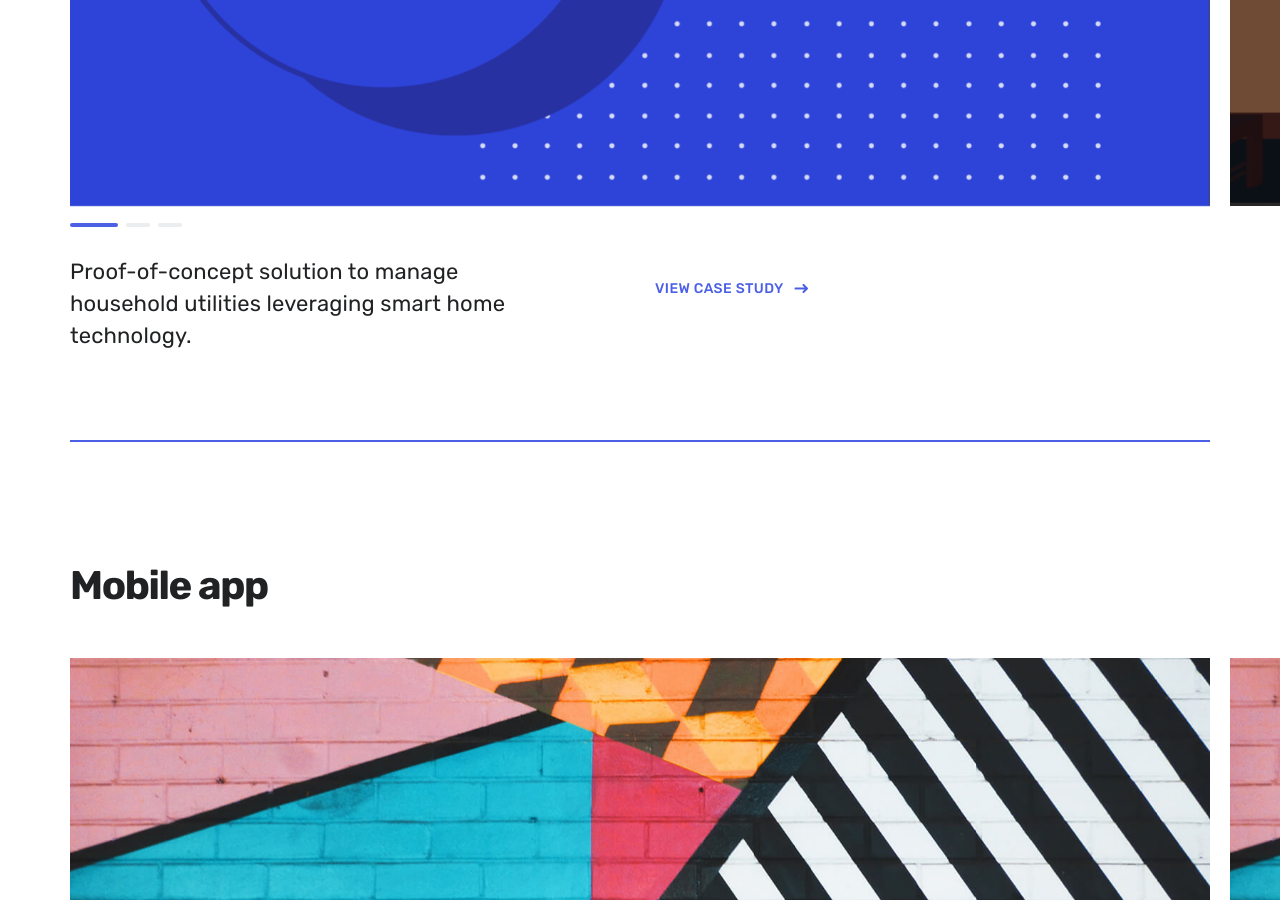
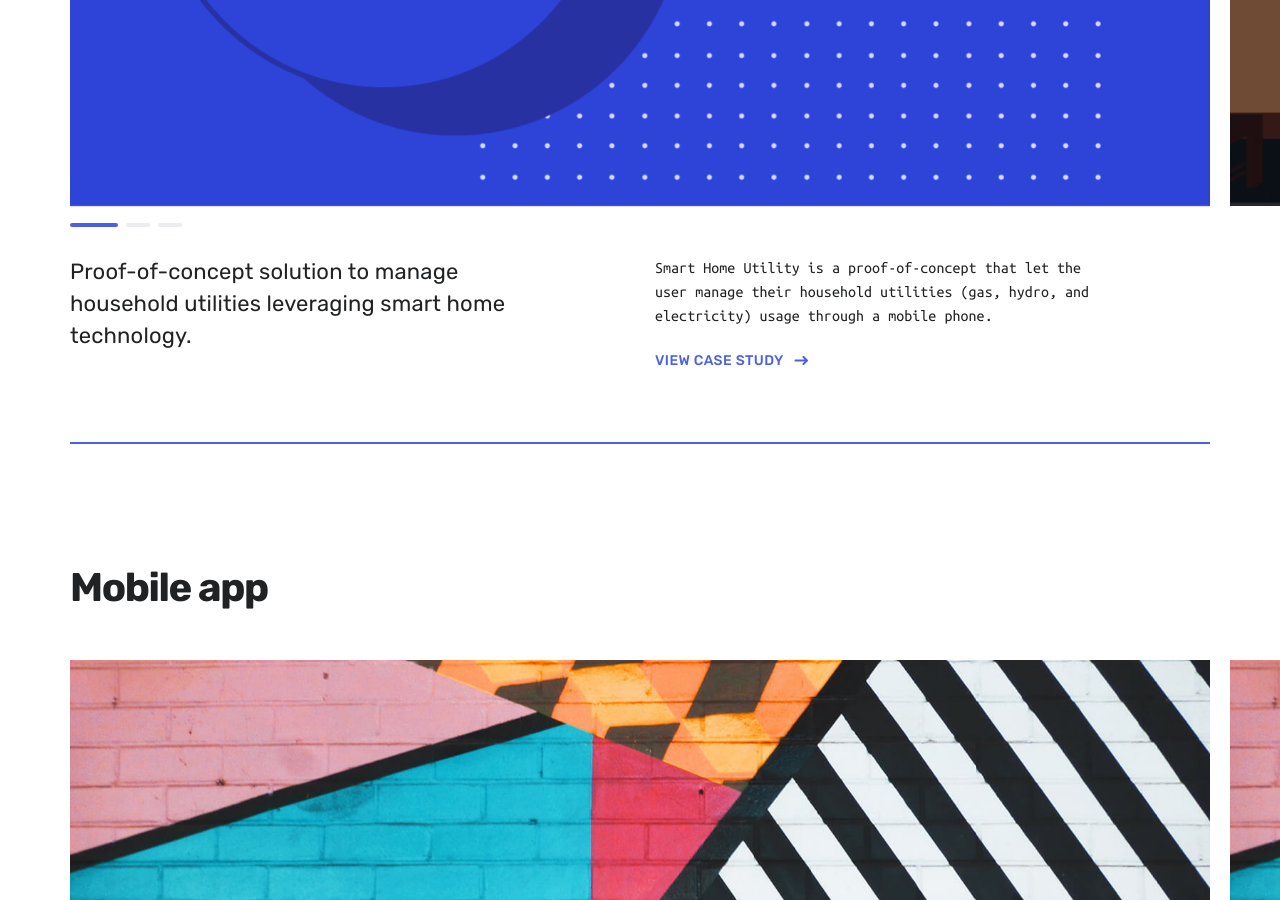
Before and after one commit to HoaTo001/David_portfolio, a Jekyll site: the page built from index.html, in a window 1280 px wide and 900 px high, scrolled down 2096 px. Built offline with Jekyll 4.4.1, drawn with Linux system fonts in a browser that asks for light colours; nearby versions of some CDN libraries.

Commit message:
Change MWP

```diff
--- a/_projects/2022-11-13-Smart-Home-Utility.md
+++ b/_projects/2022-11-13-Smart-Home-Utility.md
@@ -2,7 +2,7 @@
 title: Smart Home Utility
 subtitle: Proof-of-concept solution to manage household utilities leveraging smart home technology.
 date: 2022-11-13 00:00:00
-description:
+description: Smart Home Utility is a proof-of-concept that let the user manage their household utilities (gas, hydro, and electricity) usage through a mobile phone.
 featured_image: SHU-title.png
 accent_color: '#4C60E6'
 gallery_images:
@@ -12,7 +12,7 @@ gallery_images:
 ---
 **Technology used:** C#, Unity3D, AWS Serverless Architecture, Android Studio
 
-Smart Home Utility is a proof-of-concept that let the user manage their household utilities (gas, hydro, and electricity) usage through a mobile phone
+Smart Home Utility is a proof-of-concept that let the user manage their household utilities (gas, hydro, and electricity) usage through a mobile phone.
 
 ![](/images/SHU-overview.png)
 
@@ -23,7 +23,7 @@ SHU comprises 4 main components:
 4. Mobile application
 
 The meters will be installed on the corresponding pipes within the household. These meters will constantly records the utilities' usages which are stored in the database and displayed on the mobile application.
-The user can monitor the usage, set usage threshold, and receive notifications through the app
+The user can monitor the usage, set usage threshold, and receive notifications through the app.
 
 ---
 #### My work
```
